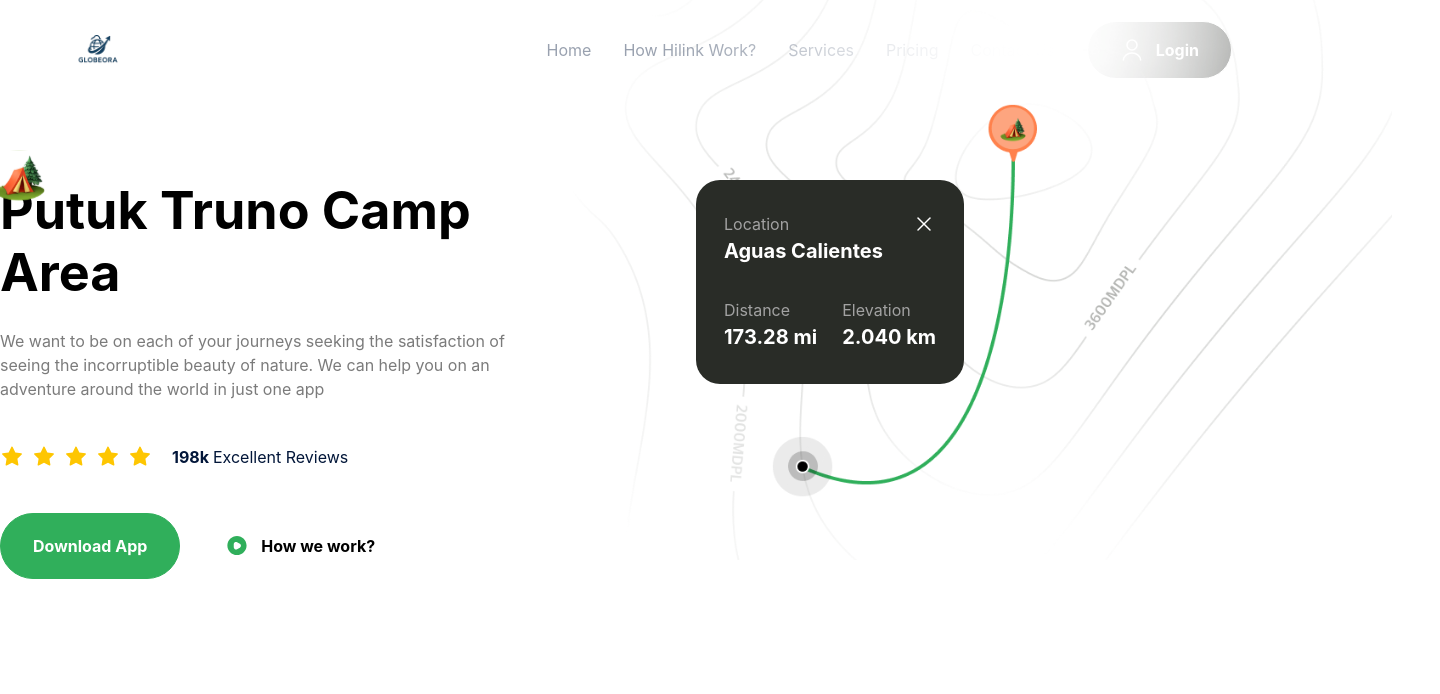
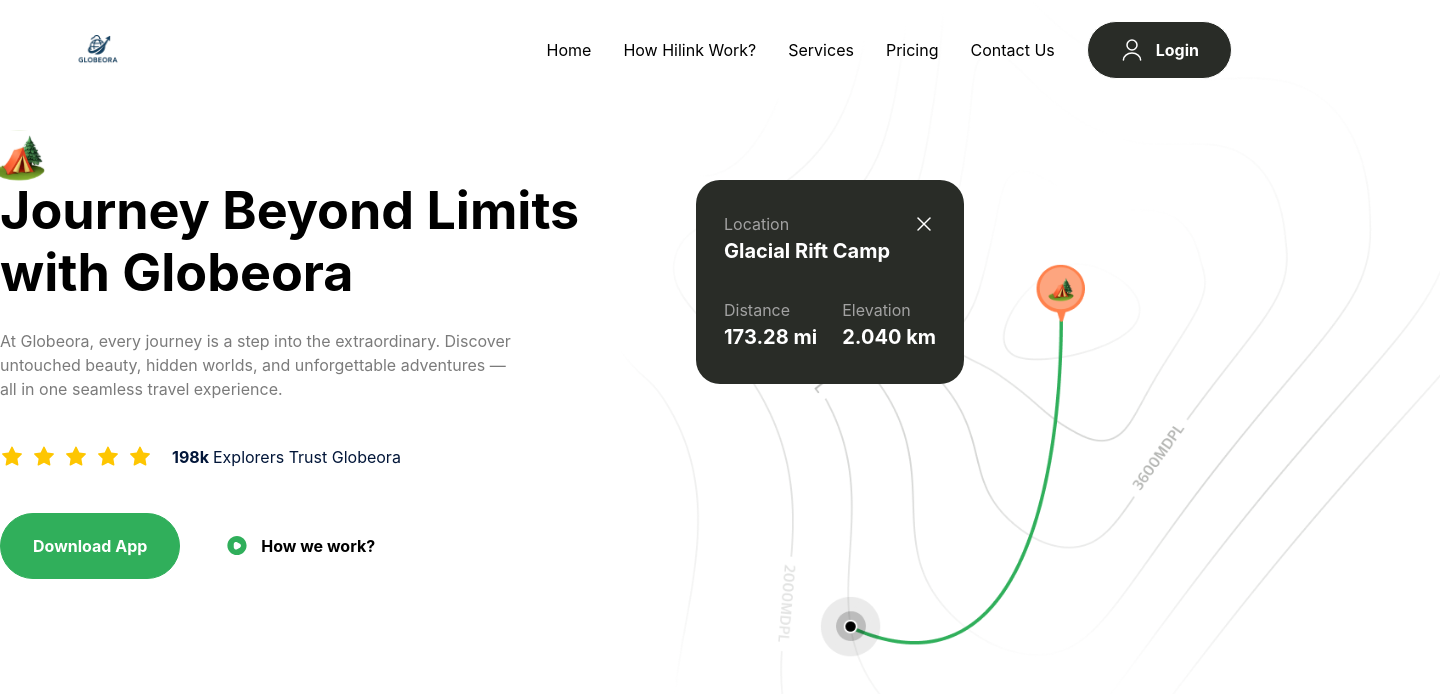
Before and after one commit to krishnasahu22032003/Travel-website-landing-page, a React (Vite) app: page / in a window 1280 px wide. Shown: the top 694 px of the page, 1440 px wide, since content can reach past the window. Built offline with nearby package versions, Linux system fonts and the light colour scheme.

Commit message:
Hero section upadated

```diff
--- a/src/components/Hero.jsx
+++ b/src/components/Hero.jsx
@@ -1,8 +1,57 @@
-import Button from "./Button"
+"use client";
+
+import { useLayoutEffect, useRef } from "react";
+import { gsap } from "gsap";
+import Button from "./Button";
 
 const Hero = () => {
+  const heroRef = useRef(null);
+
+  useLayoutEffect(() => {
+    const ctx = gsap.context(() => {
+      const timeline = gsap.timeline({ defaults: { ease: "power2.out", duration: 1 } });
+
+      // Headline animation
+      timeline.from(".hero-heading", { opacity: 0, y: 40 });
+
+      // Paragraph
+      timeline.from(".hero-subtext", { opacity: 0, y: 30 }, "-=0.7");
+
+      // Star rating
+      timeline.from(".hero-stars img", {
+        scale: 0,
+        stagger: 0.1,
+        duration: 0.5,
+        ease: "back.out(1.7)",
+      }, "-=0.5");
+
+      // Rating text
+      timeline.from(".hero-rating", { opacity: 0, x: 30 }, "-=0.6");
+
+      // Buttons
+      timeline.from(".hero-btn", {
+        opacity: 0,
+        y: 30,
+        stagger: 0.15,
+      }, "-=0.6");
+
+      // Info Card
+      timeline.from(".hero-infocard", {
+        opacity: 0,
+        x: 50,
+        duration: 1,
+      }, "-=0.8");
+
+    }, heroRef);
+
+    return () => ctx.revert();
+  }, []);
+
   return (
-     <section className="max-container padding-container flex flex-col gap-20 py-10 pb-32 md:gap-28 lg:py-20 xl:flex-row">
+    <section
+      ref={heroRef}
+      className="max-container padding-container flex flex-col gap-20 py-10 pb-32 md:gap-28 lg:py-20 xl:flex-row"
+    >
       <div className="hero-map" />
 
       <div className="relative z-20 flex flex-1 flex-col xl:w-1/2">
@@ -11,16 +60,24 @@
           alt="camp"
           width={50}
           height={50}
-          className="absolute left-[-5px] top-[-30px] w-10 lg:w-[50px]"
+          className="absolute left-[-5px] top-[-50px] w-10 lg:w-[50px]"
         />
-        <h1 className="bold-52 lg:bold-88">Putuk Truno Camp Area</h1>
-        <p className="regular-16 mt-6 text-gray-30 xl:max-w-[520px]">
-          We want to be on each of your journeys seeking the satisfaction of seeing the incorruptible beauty of nature. We can help you on an adventure around the world in just one app
+
+        <h1 className="hero-heading bold-52 lg:bold-88">
+          Journey Beyond Limits with Globeora
+        </h1>
+
+        <p className="hero-subtext regular-16 mt-6 text-gray-30 xl:max-w-[520px]">
+          At Globeora, every journey is a step into the extraordinary. Discover untouched
+          beauty, hidden worlds, and unforgettable adventures — all in one seamless travel
+          experience.
         </p>
 
         <div className="my-11 flex flex-wrap gap-5">
-          <div className="flex items-center gap-2">
-            {Array(5).fill(1).map((_, index) => (
+          <div className="hero-stars flex items-center gap-2">
+            {Array(5)
+              .fill(1)
+              .map((_, index) => (
                 <img
                   src="/images/star.svg"
                   key={index}
@@ -31,36 +88,35 @@
               ))}
           </div>
 
-          <p className="bold-16 lg:bold-20 text-blue-70">
+          <p className="hero-rating bold-16 lg:bold-20 text-blue-70">
             198k
-            <span className="regular-16 lg:regular-20 ml-1">Excellent Reviews</span>
+            <span className="regular-16 lg:regular-20 ml-1">
+              Explorers Trust Globeora
+            </span>
           </p>
         </div>
 
         <div className="flex flex-col w-full gap-3 sm:flex-row">
-          <Button
-            type="button"
-            title="Download App"
-            variant="btn_green"
-          />
+          <Button type="button" title="Download App" variant="btn_green" className="hero-btn" />
           <Button
             type="button"
             title="How we work?"
             icon="/images/play.svg"
             variant="btn_white_text"
+            className="hero-btn"
           />
         </div>
       </div>
 
+      {/* Info Card */}
       <div className="relative flex flex-1 items-start">
-        <div className="relative z-20 flex w-[268px] flex-col gap-8 rounded-3xl bg-green-90 px-7 py-8">
-
+        <div className="hero-infocard relative z-20 flex w-[268px] flex-col gap-8 rounded-3xl bg-green-90 px-7 py-8">
           <div className="flex flex-col">
             <div className="flexBetween">
               <p className="regular-16 text-gray-20">Location</p>
               <img src="/images/close.svg" alt="close" width={24} height={24} />
             </div>
-            <p className="bold-20 text-white">Aguas Calientes</p>
+            <p className="bold-20 text-white">Glacial Rift Camp</p>
           </div>
 
           <div className="flexBetween">
@@ -76,7 +132,7 @@
         </div>
       </div>
     </section>
-  )
-}
+  );
+};
 
-export default Hero
+export default Hero;
--- a/src/components/Navbar.jsx
+++ b/src/components/Navbar.jsx
@@ -3,7 +3,7 @@
 
 const Navbar = () => {
   return (
-    <nav className="flex items-center justify-between max-w-[1440px] mx-auto px-6 lg:px-12 py-5">
+    <nav className="relative z-50 flex items-center  justify-between max-w-[1440px] mx-auto px-6 lg:px-12 py-5">
       {/* Logo */}
       <a href="/" className="shrink-0">
         <img
@@ -21,7 +21,7 @@
             <li key={link.key}>
               <a
                 href={link.href}
-                className="text-gray-400 text-[16px] font-normal hover:font-bold transition-all"
+                className="text-black  text-[16px] font-normal hover:font-bold transition-all"
               >
                 {link.label}
               </a>
--- a/src/index.css
+++ b/src/index.css
@@ -29,8 +29,6 @@
   --color-blue-70: #021639;
   --color-yellow-50: #FEC601;
 
-  --bg-bg-img-1: url('/images/img-1.png');
-  --bg-bg-img-2: url('/images/img-2.png');
   --bg-feature-bg: url('/images/feature-bg.png');
   --bg-pattern: url('/images/pattern.png');
   --bg-pattern-2: url('/images/pattern-bg.png');
@@ -235,7 +233,7 @@
 }
 @layer components {
   .hero-map {
-    @apply absolute right-0 top-0 h-screen w-screen bg-pattern-2 bg-cover bg-center md:-right-28 xl:-top-60;
+    @apply absolute right-0 top-0 h-screen w-screen bg-pattern-2 bg-cover bg-center md:-right-40 xl:-top-20;
   }
 
   .camp-quote {
```
Also changed, not shown: public/images/feature-bg.png (added). Lines whose indentation alone changed are shown as unchanged.
